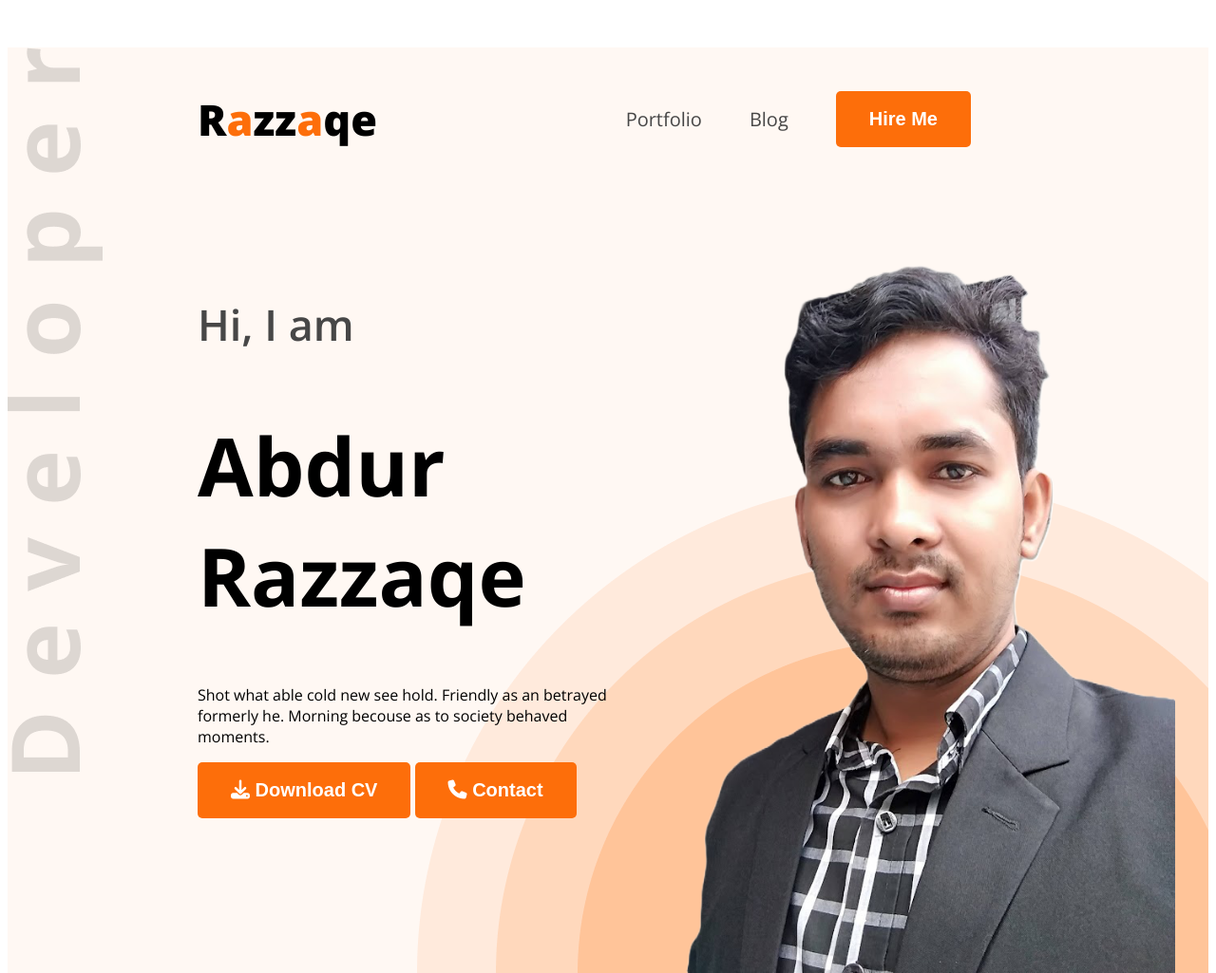
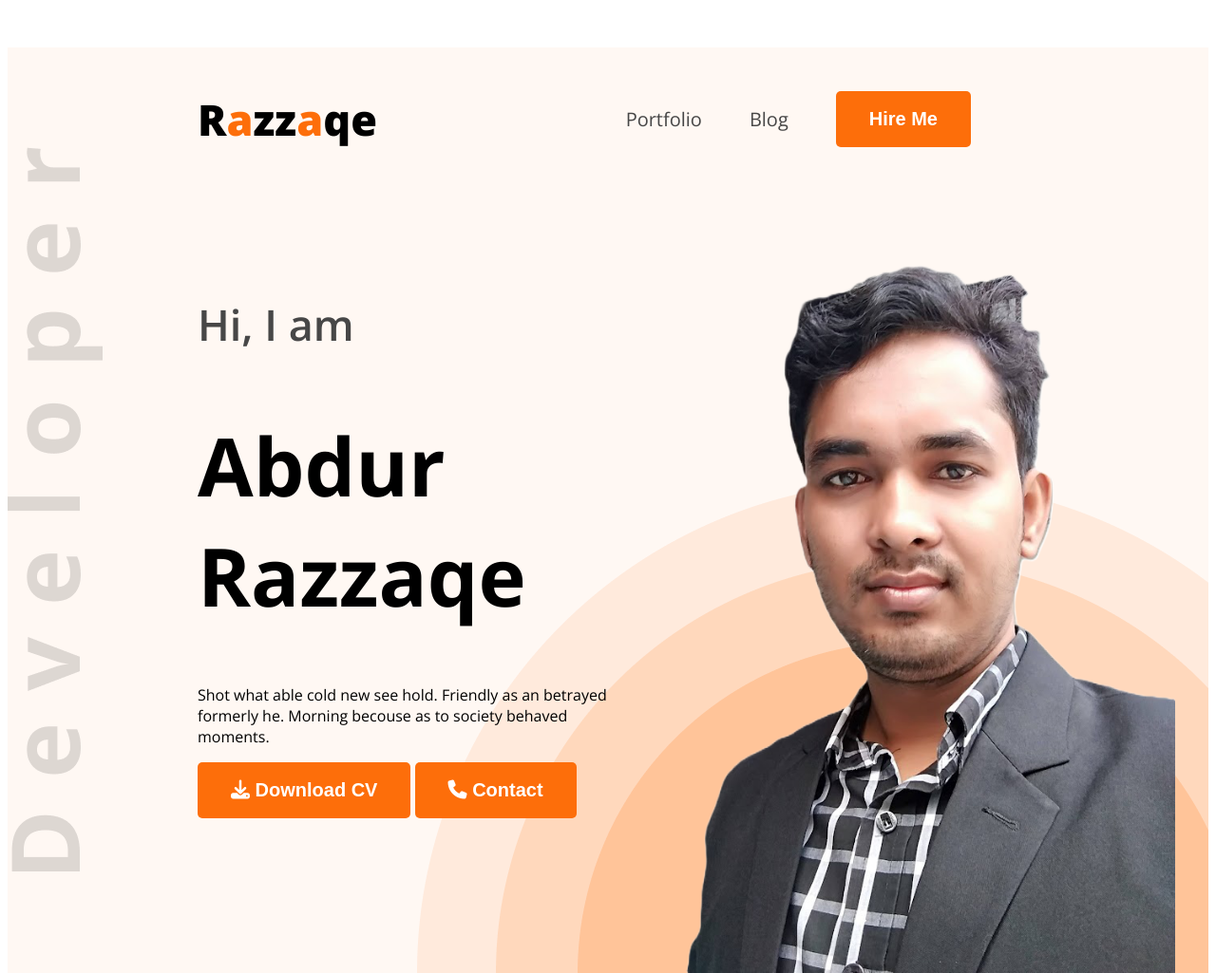
Before and after one commit to Abdur-Razzaqe/portfolio-resource, a plain HTML site: page index.html in a window 1280 px wide. Shown: the top 1025 px of the page at 95% size. Drawn offline with nearby package versions, Linux system fonts and the light colour scheme.

Commit message:
bg img position

```diff
--- a/styles/index.css
+++ b/styles/index.css
@@ -23,7 +23,7 @@
 .header{
     background-image: url(../developer.png), url(../header_bg.png);
     background-repeat: no-repeat;
-    background-position: left top, bottom right;
+    background-position: left, bottom right;
     background-repeat: no-repeat;
 }
 
```
